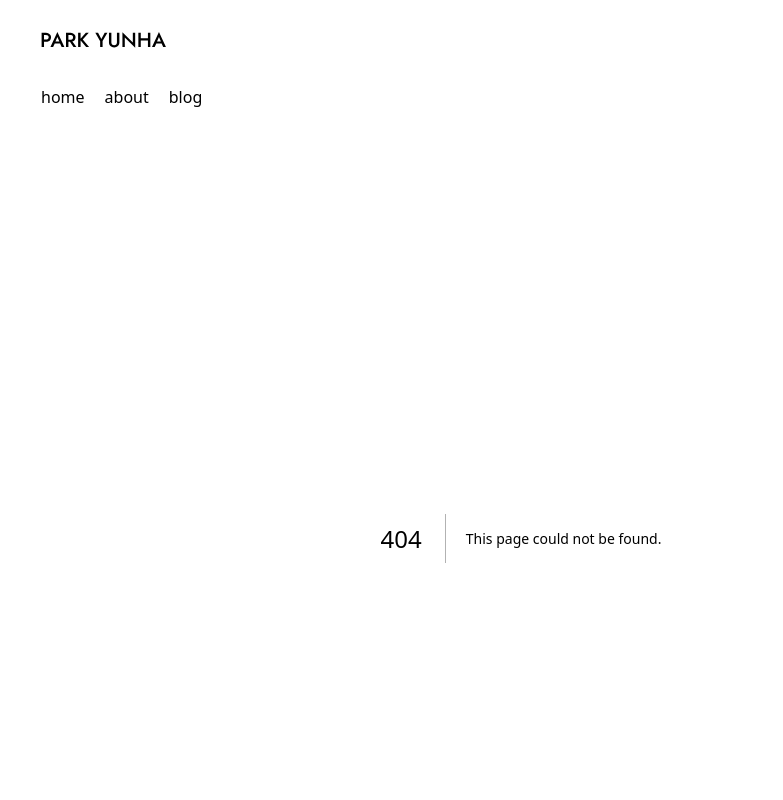
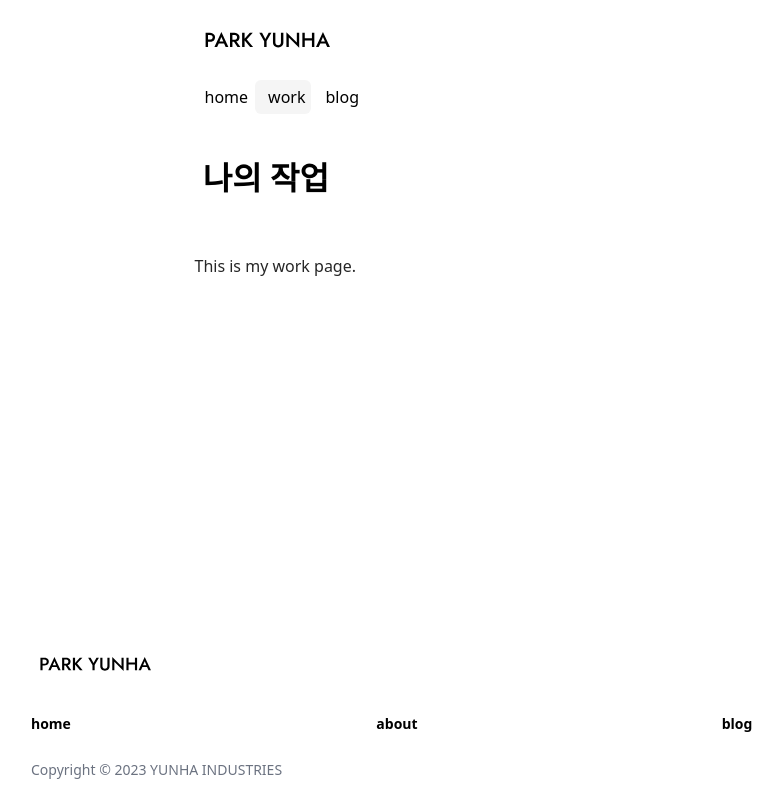
Before and after one commit to llighter/parkyunha.com, a Next.js app: page /work in a window 1280 px wide. Before the commit this address had no page. Shown: the top 800 px of the page, without its empty margins (119-902 px from the left). Built offline with nearby package versions, Linux system fonts and the light colour scheme.

Commit message:
about 페이지를 work 페이지로 변경

```diff
--- a/app/sitemap.ts
+++ b/app/sitemap.ts
@@ -7,7 +7,7 @@ export default function sitemap(): MetadataRoute.Sitemap {
     lastModified: post.publishedAt,
   }));
 
-  const routes = ["", "/blog", "/about"].map((route) => ({
+  const routes = ["", "/blog", "/work"].map((route) => ({
     url: `https://www.parkyunha.com${route}`,
     lastModified: new Date().toISOString().split("T")[0],
   }));
--- a/app/about/page.tsx
+++ b/app/work/page.tsx
@@ -4,17 +4,17 @@ export default function AboutPage() {
   return (
     <section className={`mt-0 overflow-hidden pb-10 tablet:pb-16 laptop:pb-20`}>
       <div
-        className={`mx-auto mt-8 w-87.5 max-w-[366px] tablet:w-full tablet:max-w-screen-tablet_inner laptop:max-w-screen-laptop_inner`}
+        className={`mx-auto w-87.5 max-w-[366px] tablet:max-w-[576px] laptop:max-w-[653px]`}
       >
         <div className={`@container`}>
           <h2
-            className={`mb-8 text-[24px] font-bold @[692px]:text-[28px] @[980px]:text-[32px]`}
+            className={`my-8 text-[24px] font-bold @[576px]:text-[28px] @[653px]:text-[32px]`}
           >
-            &nbsp;About Me
+            &nbsp;나의 작업
           </h2>
         </div>
         <div className={`grid gap-8`}>
-          <p className={`my-5 text-neutral-800`}>This is my about page.</p>
+          <p className={`my-5 text-neutral-800`}>This is my work page.</p>
         </div>
       </div>
     </section>
--- a/components/sidebar.tsx
+++ b/components/sidebar.tsx
@@ -11,15 +11,15 @@ const navItems = {
     y: 0,
     w: "64px",
   },
-  "/about": {
-    name: "about",
+  "/work": {
+    name: "work",
     x: 60,
     y: 35,
-    w: "65px",
+    w: "56px",
   },
   "/blog": {
     name: "blog",
-    x: 120,
+    x: 114,
     y: 69,
     w: "56px",
   },
@@ -42,7 +42,8 @@ export default function NavBar() {
   return (
     <aside>
       <div
-        className={`mx-auto mb-4 w-87.5 max-w-[366px] tablet:w-full tablet:max-w-screen-tablet_inner laptop:max-w-screen-laptop_inner`}
+        // className={`mx-auto mb-4 w-87.5 max-w-[366px] tablet:w-full tablet:max-w-screen-tablet_inner laptop:max-w-screen-laptop_inner`}
+        className={`mx-auto w-87.5 max-w-[366px] tablet:max-w-[576px] laptop:max-w-[653px]`}
       >
         <div>
           <Logo />
```
